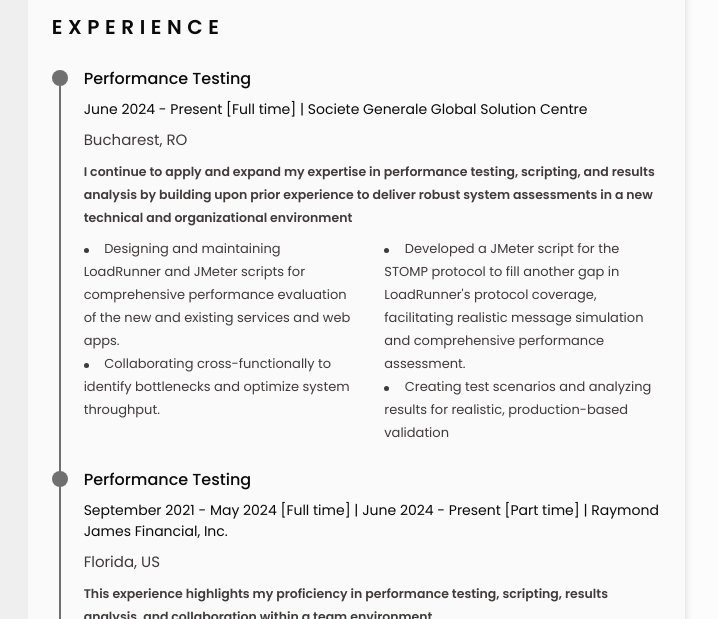
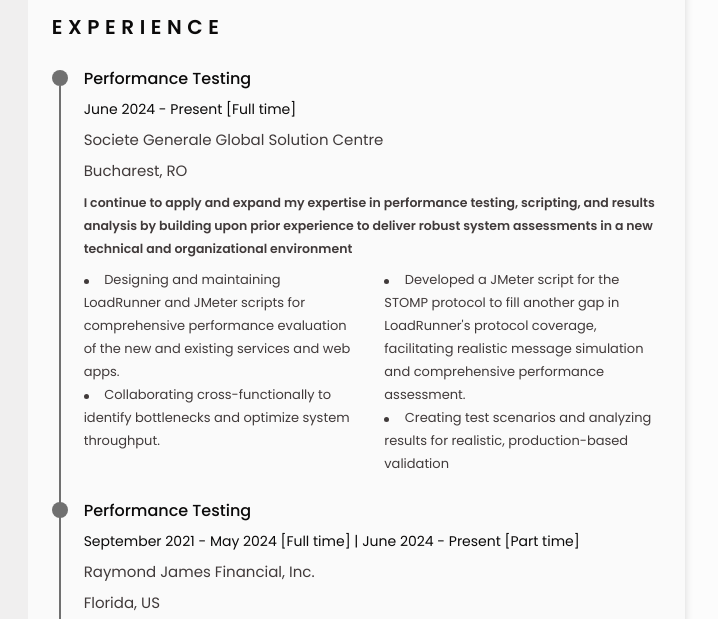
Before and after one commit to onitel/Catalin-Babalau-CV, a plain HTML site: page index.html in a window 1280 px wide. Shown: the part 277-896 px from the top of the page, 448-1166 px from the left. Drawn offline with nearby package versions, Linux system fonts and the light colour scheme.

Commit message:
Update index.html

```diff
--- a/index.html
+++ b/index.html
@@ -298,7 +298,8 @@
 
                                 <div class="experience__data bd-grid">
                                     <h3 class="experience__title">Performance Testing</h3>
-                                    <span class="experience__company">June 2024 - Present [Full time] | Societe Generale Global Solution Centre</span>
+                                    <span class="experience__company">June 2024 - Present [Full time]</span>
+                                    <span class="experience__country">Societe Generale Global Solution Centre</span>
                                     <span class="experience__country">Bucharest, RO</span>
 
                                     <span class="experience__country"><small><strong>I continue to apply and expand my expertise in performance testing, scripting, and results analysis
@@ -339,7 +340,8 @@
 
                             <div class="experience__data bd-grid">
                                 <h3 class="experience__title">Performance Testing</h3>
-                                <span class="experience__company">September 2021 - May 2024 [Full time] | June 2024 - Present [Part time] | Raymond James Financial, Inc.</span>
+                                <span class="experience__company">September 2021 - May 2024 [Full time] | June 2024 - Present [Part time]</span>
+                                <span class="experience__country">Raymond James Financial, Inc.</span>
                                 <span class="experience__country">Florida, US</span>
 
                                 <span class="experience__country"><small><strong>This experience highlights my proficiency in performance testing, scripting,
```
